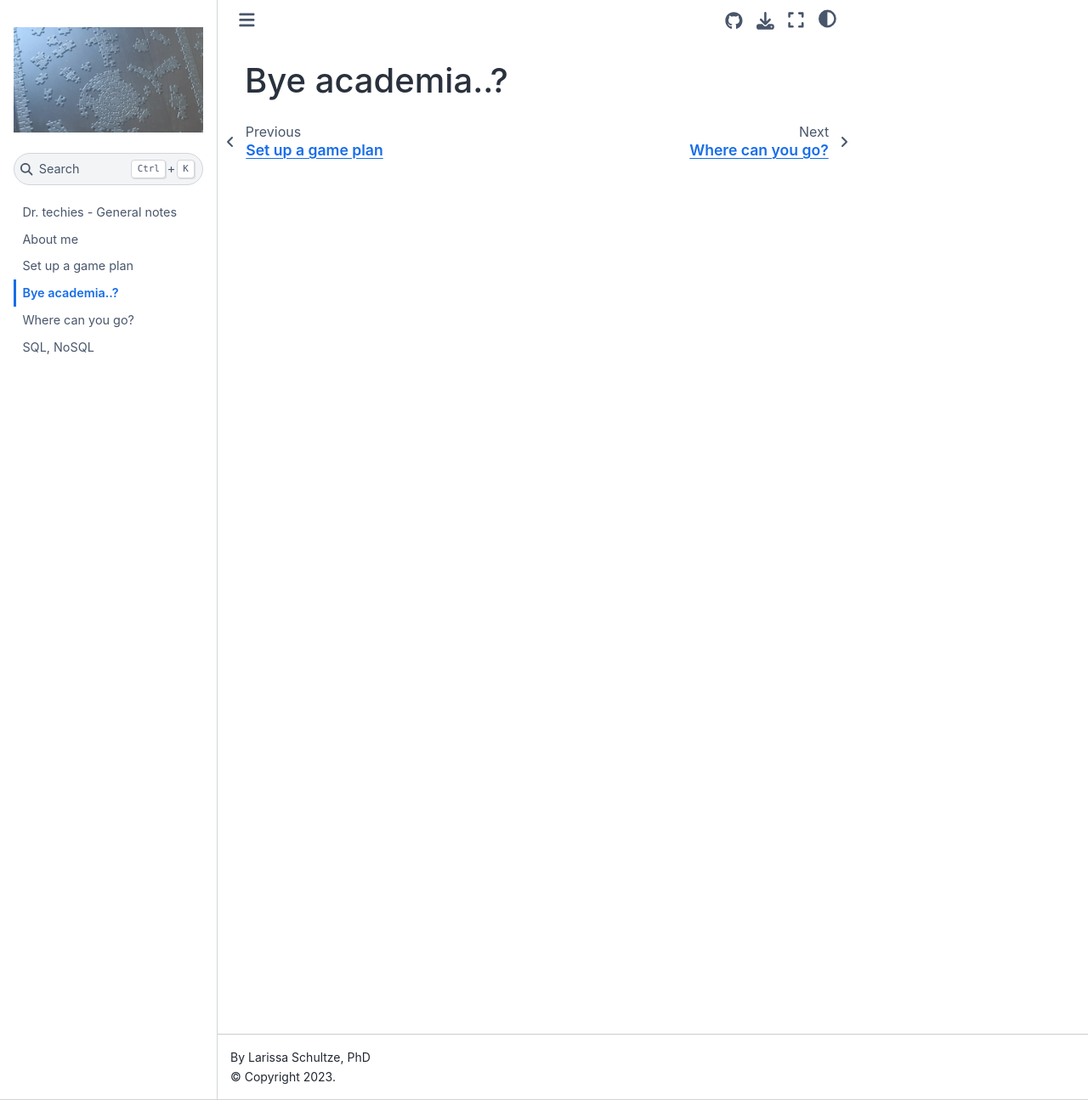
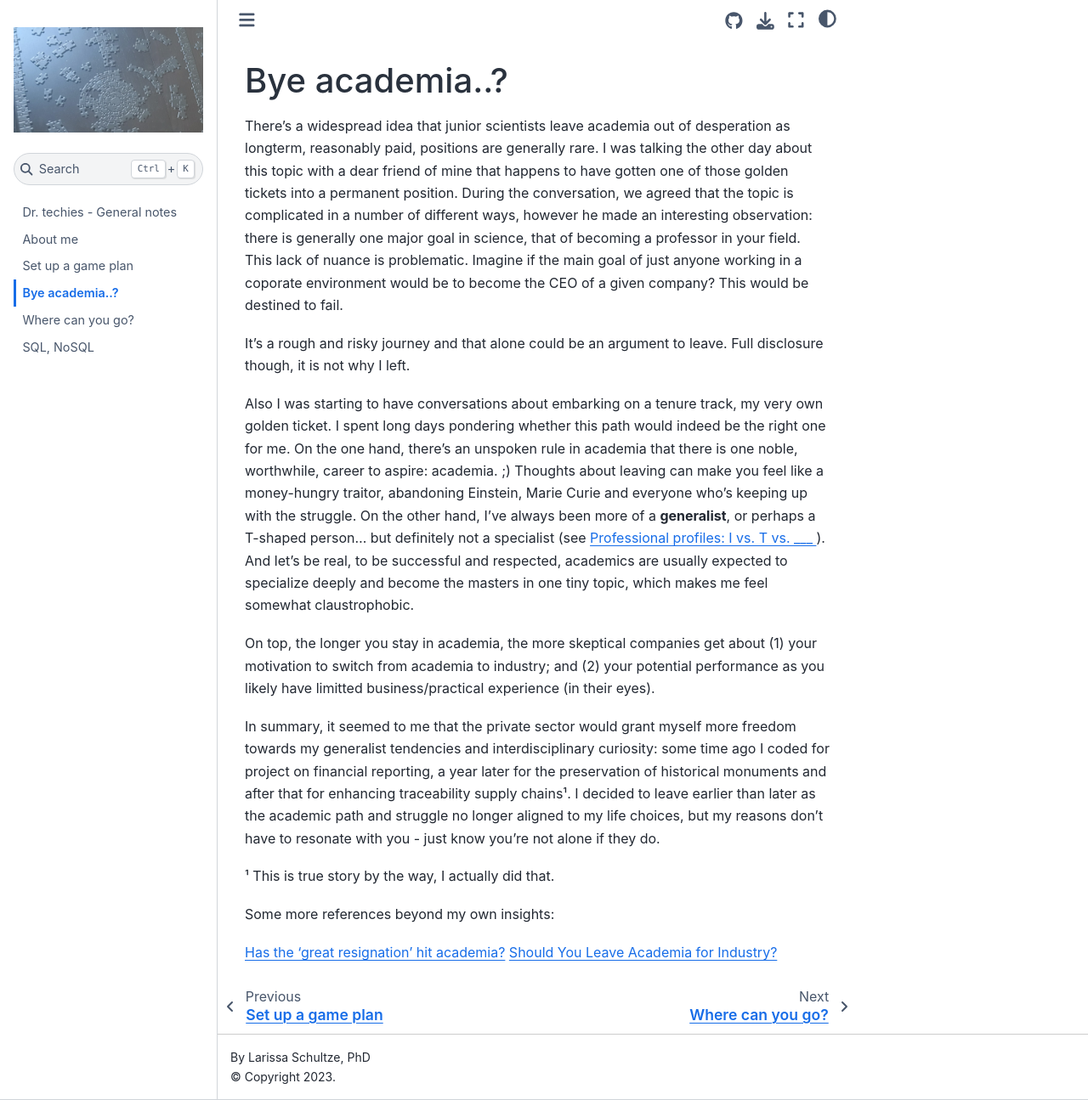
Before and after one commit to schultzl/example_jupyterbook, a Jupyter Book: the page built from whytransition.md, in a window 1280 px wide and 1295 px high. Shown: the whole window at 85% size. Built offline with Jupyter Book 1.0.4 settings and Sphinx 7.4.7 and the Sphinx Book theme 1.1.4, drawn with Linux system fonts in a browser that asks for light colours; pages that are not in the unit, such as notebooks, are missing from menus.

Commit message:
added text making a case for my transition to industry

```diff
--- a/whytransition.md
+++ b/whytransition.md
@@ -1 +1,21 @@
 ## Bye academia..?
+
+There's a widespread idea that junior scientists leave academia out of desperation as longterm, reasonably paid, positions are generally rare. I was talking the other day about this topic with a dear friend of mine that happens to have gotten one of those golden tickets into a permanent position. During the conversation, we agreed that the topic is complicated in a number of different ways, however he made an interesting observation: there is generally one major goal in science, that of becoming a professor in your field. This lack of nuance is problematic. Imagine if the main goal of just anyone working in a coporate environment would be to become the CEO of a given company? This would be destined to fail.
+
+It's a rough and risky journey and that alone could be an argument to leave. Full disclosure though, it is not why I left.
+
+Also I was starting to have conversations about embarking on a tenure track, my very own golden ticket. I spent long days pondering whether this path would indeed be the right one for me. On the one hand, there's an unspoken rule in academia that there is one noble, worthwhile, career to aspire: academia. ;) Thoughts about leaving can make you feel like a money-hungry traitor, abandoning Einstein, Marie Curie and everyone who's keeping up with the struggle. On the other hand, I've always been more of a **generalist**, or perhaps a T-shaped person... but definitely not a specialist (see [Professional profiles: I vs. T vs. ___ ](https://jonathanken.medium.com/generalist-or-specialist-why-not-t-shaped-1aab6b98352f)). And let's be real, to be successful and respected, academics are usually expected to specialize deeply and become the masters in one tiny topic, which makes me feel somewhat claustrophobic.
+
+On top, the longer you stay in academia, the more skeptical companies get about (1) your motivation to switch from academia to industry; and (2) your potential performance as you likely have limitted business/practical experience (in their eyes).
+
+In summary, it seemed to me that the private sector would grant myself more freedom towards my generalist tendencies and interdisciplinary curiosity: some time ago I coded for project on financial reporting, a year later for the preservation of historical monuments and after that for enhancing traceability supply chains¹. I decided to leave earlier than later as the academic path and struggle no longer aligned to my life choices, but my reasons don't have to resonate with you - just know you're not alone if they do.
+
+¹ This is true story by the way, I actually did that.
+
+
+
+
+Some more references beyond my own insights:
+
+[Has the ‘great resignation’ hit academia?](https://www.nature.com/articles/d41586-022-01512-6)
+[Should You Leave Academia for Industry?](https://www.linkedin.com/pulse/should-you-leave-academia-industry-philip-lindeman-md-phd?trk=pulse-article_more-articles_related-content-card)
```
